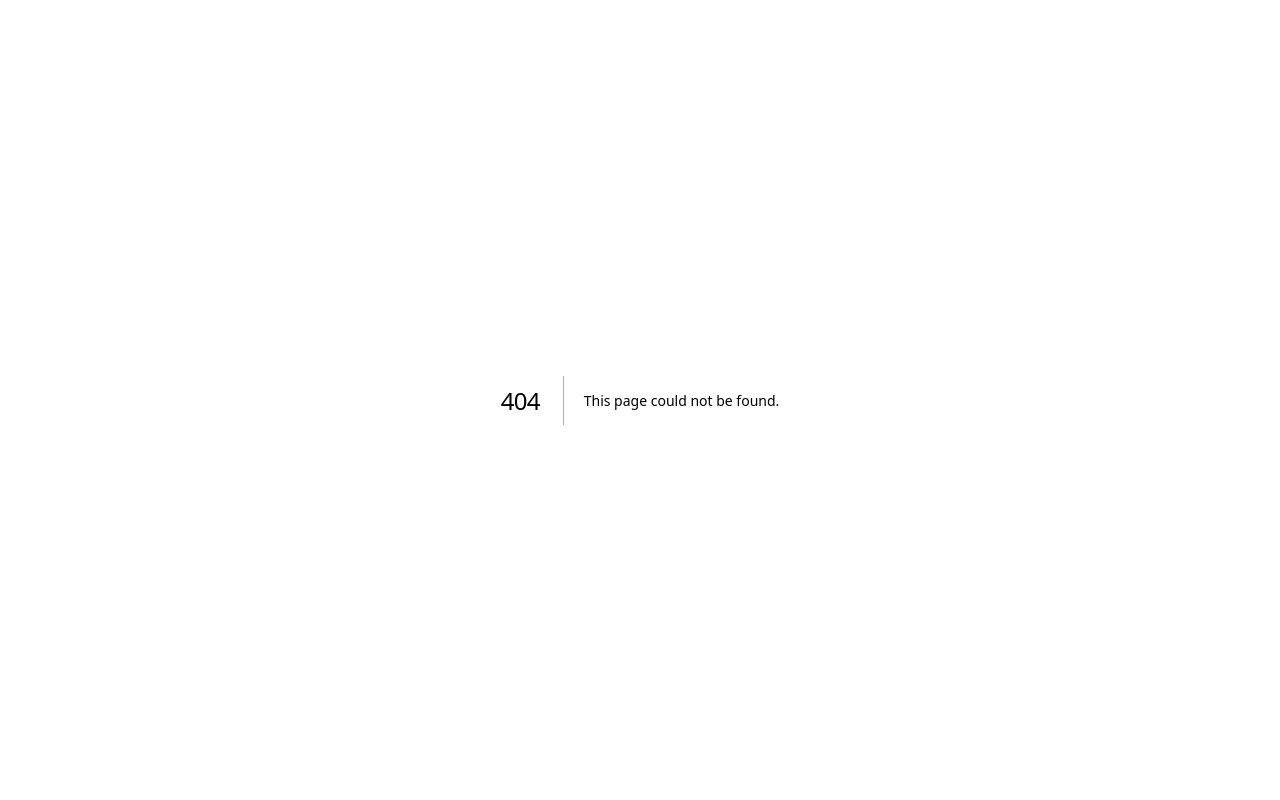
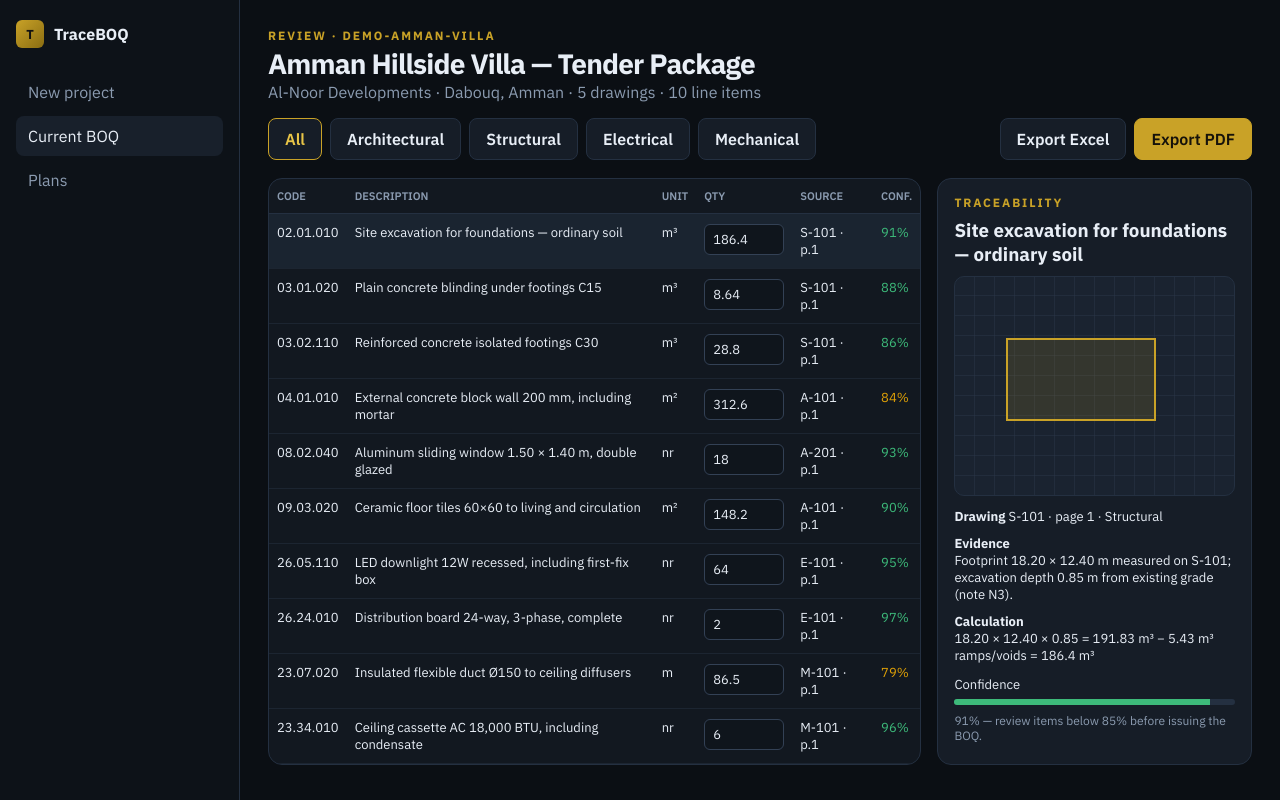
Before and after one commit to badawi77m-dot/traceboq, a Next.js app: page /project/demo-amman-villa in a window 1280 px wide. Before the commit this address had no page. Built offline with nearby package versions, Linux system fonts and the light colour scheme.

Commit message:
Add traceable BOQ review and export

```diff
--- /dev/null
+++ b/app/project/[id]/page.js
@@ -0,0 +1,95 @@
+"use client";
+import Link from "next/link";
+import { useMemo, useState } from "react";
+import * as XLSX from "xlsx";
+import { SAMPLE_PROJECT } from "../../../lib/sample";
+
+export default function ProjectPage() {
+  const [items, setItems] = useState(SAMPLE_PROJECT.items);
+  const [sel, setSel] = useState(SAMPLE_PROJECT.items[0].id);
+  const [filter, setFilter] = useState("All");
+  const active = items.find((i) => i.id === sel) || items[0];
+  const p = SAMPLE_PROJECT;
+  const visible = useMemo(() => items.filter((i) => filter === "All" || i.discipline === filter), [items, filter]);
+  function setQty(id, qty) {
+    setItems((prev) => prev.map((i) => (i.id === id ? { ...i, qty, status: "edited" } : i)));
+  }
+  function exportXlsx() {
+    const rows = items.map((i) => ({
+      Code: i.code, Description: i.description, Unit: i.unit, Quantity: i.qty,
+      Discipline: i.discipline, Drawing: i.drawing, Page: i.page,
+      Calculation: i.calc, Evidence: i.evidence,
+      Confidence: Math.round(i.confidence * 100) + "%", Status: i.status
+    }));
+    const ws = XLSX.utils.json_to_sheet(rows);
+    const wb = XLSX.utils.book_new();
+    XLSX.utils.book_append_sheet(wb, ws, "BOQ");
+    XLSX.writeFile(wb, p.id + "-BOQ.xlsx");
+  }
+  function exportPdf() {
+    const w = window.open("", "_blank");
+    w.document.write("<title>" + p.name + " BOQ</title><style>body{font-family:sans-serif;padding:32px}table{border-collapse:collapse;width:100%;font-size:12px}td,th{border:1px solid #ccc;padding:6px;text-align:left}</style>");
+    w.document.write("<h1>" + p.name + "</h1><p>" + p.client + " · " + p.location + "</p><table><tr><th>Code</th><th>Description</th><th>Unit</th><th>Qty</th><th>Source</th></tr>");
+    items.forEach((i) => {
+      w.document.write("<tr><td>" + i.code + "</td><td>" + i.description + "</td><td>" + i.unit + "</td><td>" + i.qty + "</td><td>" + i.drawing + " p." + i.page + "</td></tr>");
+    });
+    w.document.write("</table>");
+    w.document.close();
+    w.print();
+  }
+  return (
+    <div className="app-shell">
+      <aside className="sidebar">
+        <Link href="/" className="brand" style={{ marginBottom: 24 }}><span className="logo">T</span> TraceBOQ</Link>
+        <Link href="/app" className="side-link">New project</Link>
+        <Link href="/project/demo-amman-villa" className="side-link active">Current BOQ</Link>
+        <Link href="/pricing" className="side-link">Plans</Link>
+      </aside>
+      <main className="main">
+        <div className="kicker">Review · {p.id}</div>
+        <h1 style={{ fontSize: 28, margin: "6px 0 4px" }}>{p.name}</h1>
+        <p className="muted">{p.client} · {p.location} · {p.drawings.length} drawings · {items.length} line items</p>
+        <div className="toolbar">
+          {["All", "Architectural", "Structural", "Electrical", "Mechanical"].map((f) => (
+            <button key={f} className="btn" onClick={() => setFilter(f)} style={filter === f ? { borderColor: "var(--accent)", color: "var(--accent2)" } : {}}>{f}</button>
+          ))}
+          <span style={{ flex: 1 }} />
+          <button className="btn" onClick={exportXlsx}>Export Excel</button>
+          <button className="btn btn-primary" onClick={exportPdf}>Export PDF</button>
+        </div>
+        <div className="boq-layout">
+          <div className="card" style={{ padding: 0, overflow: "auto" }}>
+            <table>
+              <thead><tr><th>Code</th><th>Description</th><th>Unit</th><th>Qty</th><th>Source</th><th>Conf.</th></tr></thead>
+              <tbody>
+                {visible.map((i) => (
+                  <tr key={i.id} className={i.id === sel ? "selected" : ""} onClick={() => setSel(i.id)}>
+                    <td>{i.code}</td>
+                    <td>{i.description}{i.status === "edited" && <div className="muted" style={{ fontSize: 11 }}>Edited by reviewer</div>}</td>
+                    <td>{i.unit}</td>
+                    <td><input className="qty" type="number" step="0.01" value={i.qty} onChange={(e) => setQty(i.id, Number(e.target.value))} onClick={(e) => e.stopPropagation()} /></td>
+                    <td>{i.drawing} · p.{i.page}</td>
+                    <td style={{ color: i.confidence < 0.85 ? "var(--warn)" : "var(--good)" }}>{Math.round(i.confidence * 100)}%</td>
+                  </tr>
+                ))}
+              </tbody>
+            </table>
+          </div>
+          <aside className="trace">
+            <div className="kicker">Traceability</div>
+            <h3 style={{ margin: "8px 0 10px" }}>{active.description}</h3>
+            <div className="drawing">
+              <div className="hot" style={{ left: active.bbox.x + "%", top: active.bbox.y + "%", width: active.bbox.w + "%", height: active.bbox.h + "%" }} />
+            </div>
+            <p style={{ marginTop: 12, fontSize: 13 }}><strong>Drawing</strong> {active.drawing} · page {active.page} · {active.discipline}</p>
+            <p style={{ marginTop: 10, fontSize: 13 }}><strong>Evidence</strong><br />{active.evidence}</p>
+            <p style={{ marginTop: 10, fontSize: 13 }}><strong>Calculation</strong><br />{active.calc}</p>
+            <p style={{ marginTop: 12, fontSize: 13 }}>Confidence</p>
+            <div className="meter" style={{ marginTop: 6 }}><i style={{ width: (active.confidence * 100) + "%", background: active.confidence < 0.85 ? "var(--warn)" : "var(--good)" }} /></div>
+            <p className="muted" style={{ marginTop: 8, fontSize: 12 }}>{Math.round(active.confidence * 100)}% — review items below 85% before issuing the BOQ.</p>
+          </aside>
+        </div>
+      </main>
+    </div>
+  );
+}
```
